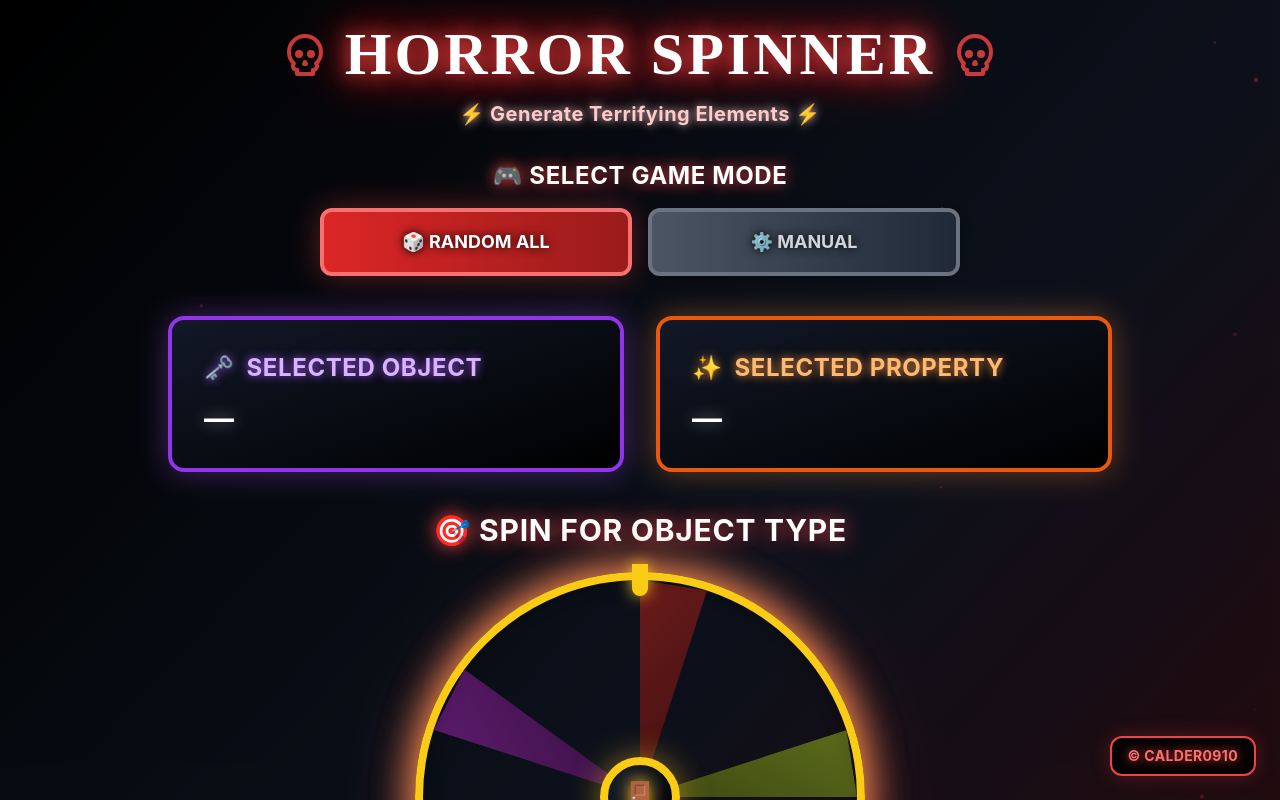
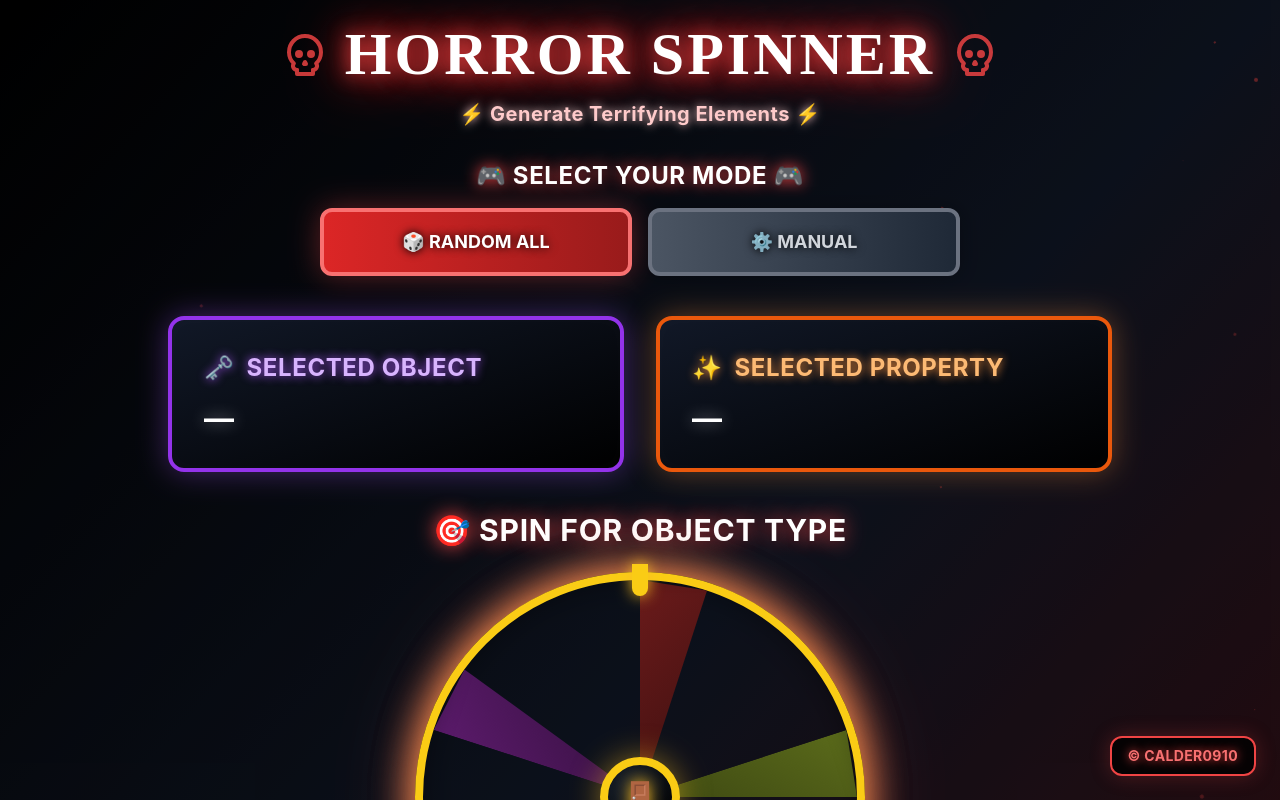
Before and after one commit to calder0910/horror-game-spinner, a React (Vite) app: page / in a window 1280 px wide. Shown: the top 800 px of the page. Built offline with nearby package versions, Linux system fonts and the light colour scheme.

Commit message:
rename mode text

```diff
--- a/src/components/HorrorElementsSpinner.jsx
+++ b/src/components/HorrorElementsSpinner.jsx
@@ -380,7 +380,7 @@ ${concept}
           <div className="max-w-2xl mx-auto px-4">
             <h3 className="text-center text-xl md:text-2xl font-bold text-white mb-4 tracking-wide"
                 style={{ textShadow: '0 0 15px #ef4444' }}>
-              🎮 SELECT GAME MODE
+              🎮 SELECT YOUR MODE 🎮
             </h3>
             <div className="grid grid-cols-2 gap-4">
               <button
```
